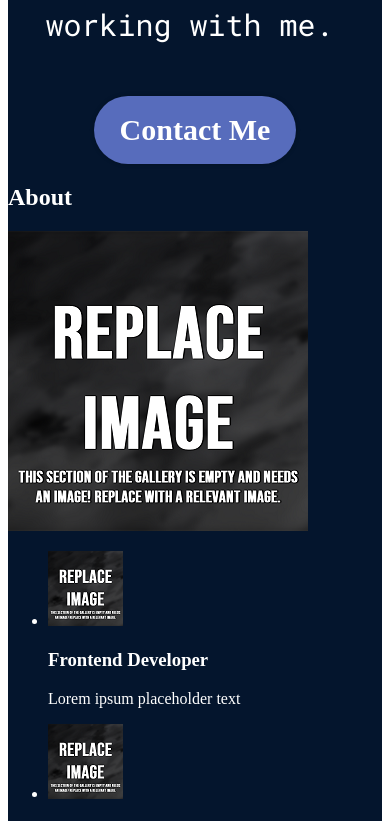
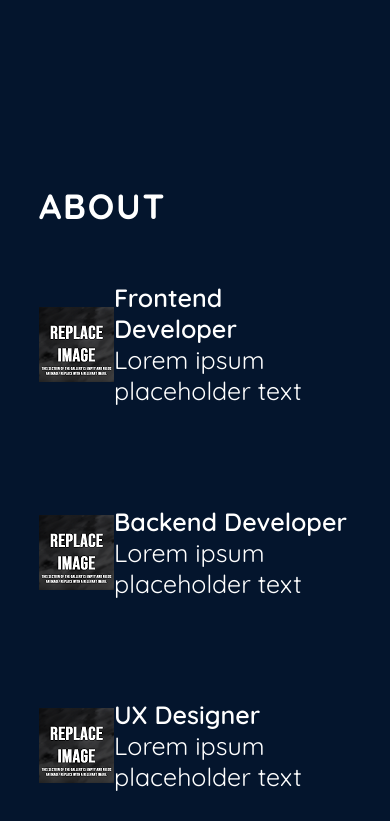
Before and after one commit to kathrynhoule/kathrynportfolio, a React (Vite) app: page / in a window 390 px wide. Shown: the part 1176-1997 px from the top of the page. Built offline with nearby package versions, Linux system fonts and the light colour scheme.

Commit message:
adds styling to about section; adds forgotten import to index; adds id to about section

```diff
--- a/src/components/about/About.jsx
+++ b/src/components/about/About.jsx
@@ -4,7 +4,7 @@
 
 const About = () => {
      return (
-          <section className={styles.container}>
+          <section className={styles.container} id="about">
           <h2 className={styles.title}>About</h2>
           <div className={styles.content}>
                <img
--- a/src/components/about/About.module.css
+++ b/src/components/about/About.module.css
@@ -1 +1,92 @@
-@import '../../vars.css'
+@import '../../vars.css';
+
+.container {
+     position: relative;
+     background-color: rgba(12, 12, 12, 0.6);
+     border-radius: 15px;
+     padding: 73px;
+     margin-top: 129px;
+     z-index: 1;
+     margin-left: 10%;
+     margin-right: 10%;
+}
+
+.title {
+     color: var(--color-text);
+     font-size: 35px;
+     font-weight: 700;
+     letter-spacing: 1.75px;
+     text-transform: uppercase;
+}
+
+.content {
+     display: flex;
+     flex-direction: row;
+     align-items: center;
+}
+
+.aboutImg {
+     width: 35%;
+}
+
+.aboutItems {
+     color: var(--color-text);
+     display: flex;
+     flex-direction: column;
+     gap: 50px;
+}
+
+.aboutItem {
+     display: flex;
+     flex-direction: row;
+     align-items: center;
+     border-radius: 220px;
+     list-style: none;
+     padding: 25px;
+     background-image: linear-gradient(
+          90deg,
+          rgba(165, 215, 232, 0.42) 0%,
+          rgba(255, 255, 255, 0) 100%
+          );
+          background-size: 0 100%;
+          background-repeat: no-repeat;
+          transition: 0.4s;
+}
+
+.aboutItem:hover {
+     background-size: 100% 100%;
+}
+
+.aboutItem h3 {
+     font-size: 25px;
+     font-weight: 600;
+}
+
+.aboutItem p {
+     font-size: 25px;
+}
+
+@media screen and (max-width: 830px){
+     .container {
+          background-color: transparent;
+          padding-left: 0;
+          padding-right: 0;
+     }
+
+     .content {
+          flex-direction: column;
+     }
+
+     .aboutImg {
+          display: none;
+     }
+
+     .aboutItems {
+          margin-top: 29px;
+     }
+
+     .aboutItem {
+          padding-left: 0;
+          padding-right: 0;
+     }
+}
--- a/src/index.css
+++ b/src/index.css
@@ -2,7 +2,7 @@
      box-sizing: border-box;
      margin: 0;
      padding: 0;
-     font-family: 'Quicksand', Georgia, 'Times New Roman', Times, serif;
+     font-family: 'Quicksand', Arial, Helvetica, sans-serif;
      font-weight: 400;
      font-style: normal;
 }
--- a/src/index.jsx
+++ b/src/index.jsx
@@ -1,6 +1,7 @@
 import React from 'react';
 import ReactDOM from 'react-dom/client';
 import App from './App';
+import './index.css';
 
 const root = document.getElementById('root');
 if (root) {
```
